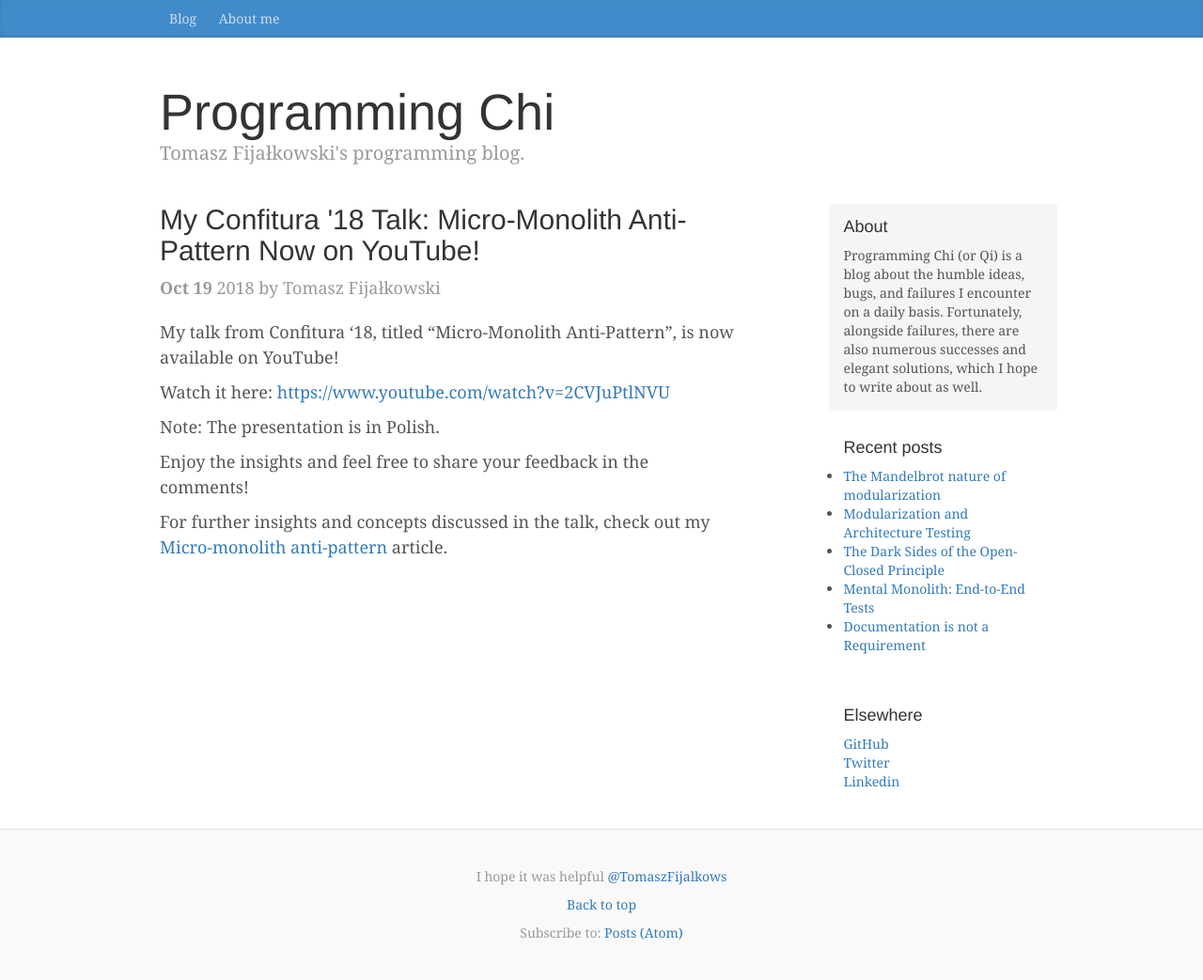
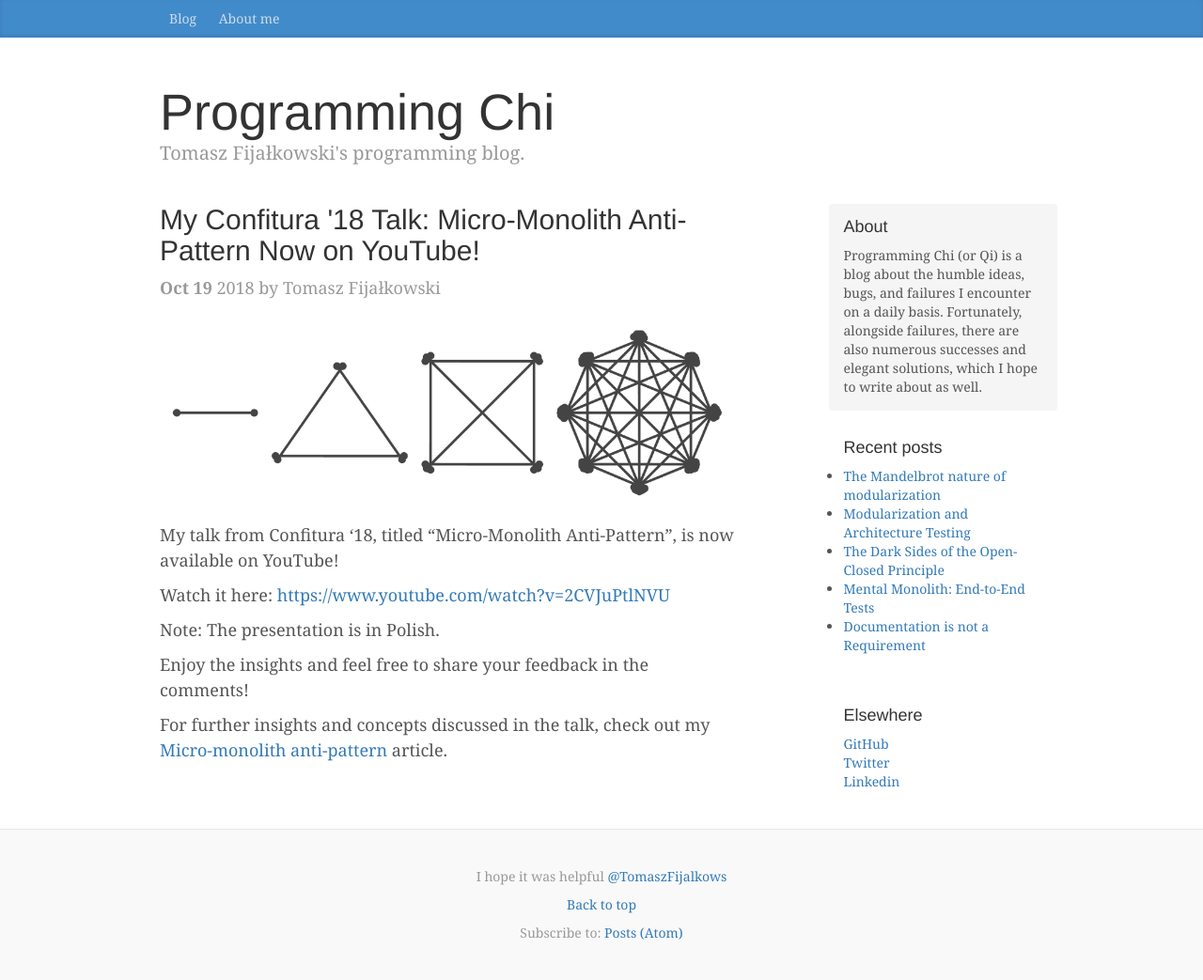
Before and after one commit to tfij/tfij.github.io, a Jekyll site: the page built from _posts/2018-10-19-Micro-monolith-at-confitura.md, in a window 1280 px wide. Shown: the whole page at 94% size. Built offline with Jekyll 4.4.1, drawn with Linux system fonts in a browser that asks for light colours.

Commit message:
fix post lead image

```diff
--- a/_layouts/post.html
+++ b/_layouts/post.html
@@ -15,7 +15,7 @@ layout: default
         </div>
         {% endif %}
 
-        {% if page.image and post.image-alt %}
+        {% if page.image and page.image-alt %}
         <img src="{{ page.image }}" alt="{{ page.image-alt }}" class="post-cover-image"/>
         {% endif %}
     </header>
```
